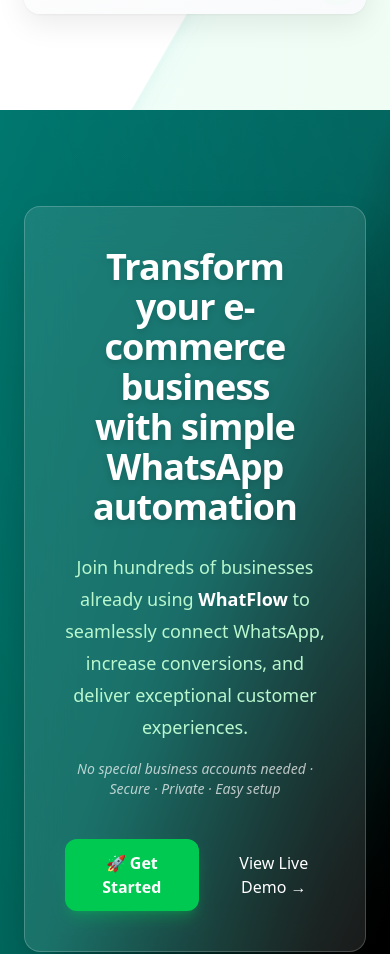
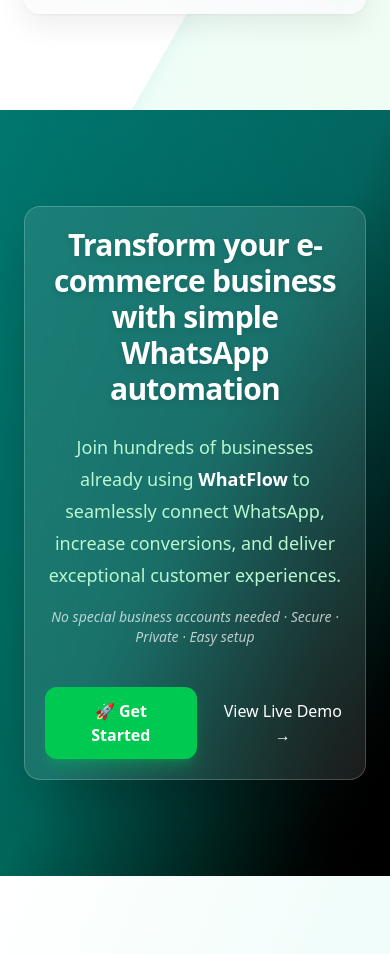
Before and after one commit to WhatFlow/whatflow.github.io, a Next.js app: page / in a window 390 px wide. Shown: the part 7653-8607 px from the top of the page. Built offline with nearby package versions, Linux system fonts and the light colour scheme.

Commit message:
Bugs Fixed

```diff
--- a/src/components/CTA.tsx
+++ b/src/components/CTA.tsx
@@ -11,9 +11,9 @@
 
       <div className="relative px-6 py-24 sm:px-8 sm:py-32 lg:px-12 flex justify-center">
         <FadeInSection>
-          <div className="mx-auto max-w-3xl text-center rounded-2xl backdrop-blur-xl bg-white/10 shadow-2xl border border-white/20 p-10">
+          <div className="mx-auto max-w-3xl text-center rounded-2xl backdrop-blur-xl bg-white/10 shadow-2xl border border-white/20 sm:p-10 p-5">
             {/* Heading */}
-            <h2 className="text-4xl font-extrabold tracking-tight text-white sm:text-5xl drop-shadow-md">
+            <h2 className="text-3xl font-extrabold tracking-tight text-white sm:text-5xl drop-shadow-md">
               Transform your e-commerce business
               <br />
               with simple WhatsApp automation
--- a/src/components/Features.tsx
+++ b/src/components/Features.tsx
@@ -277,7 +277,7 @@
 
         {/* Feature Grid */}
           <div className="mx-auto mt-16 max-w-2xl lg:mt-20 lg:max-w-none">
-        <FadeInSection>
+        {/* <FadeInSection> */}
             <dl className="grid grid-cols-1 gap-x-8 gap-y-16 lg:grid-cols-2">
               {features.map((feature, i) => (
                 <div
@@ -314,7 +314,7 @@
                 </div>
               ))}
             </dl>
-        </FadeInSection>
+        {/* </FadeInSection> */}
           </div>
       </div>
     </section>
```
